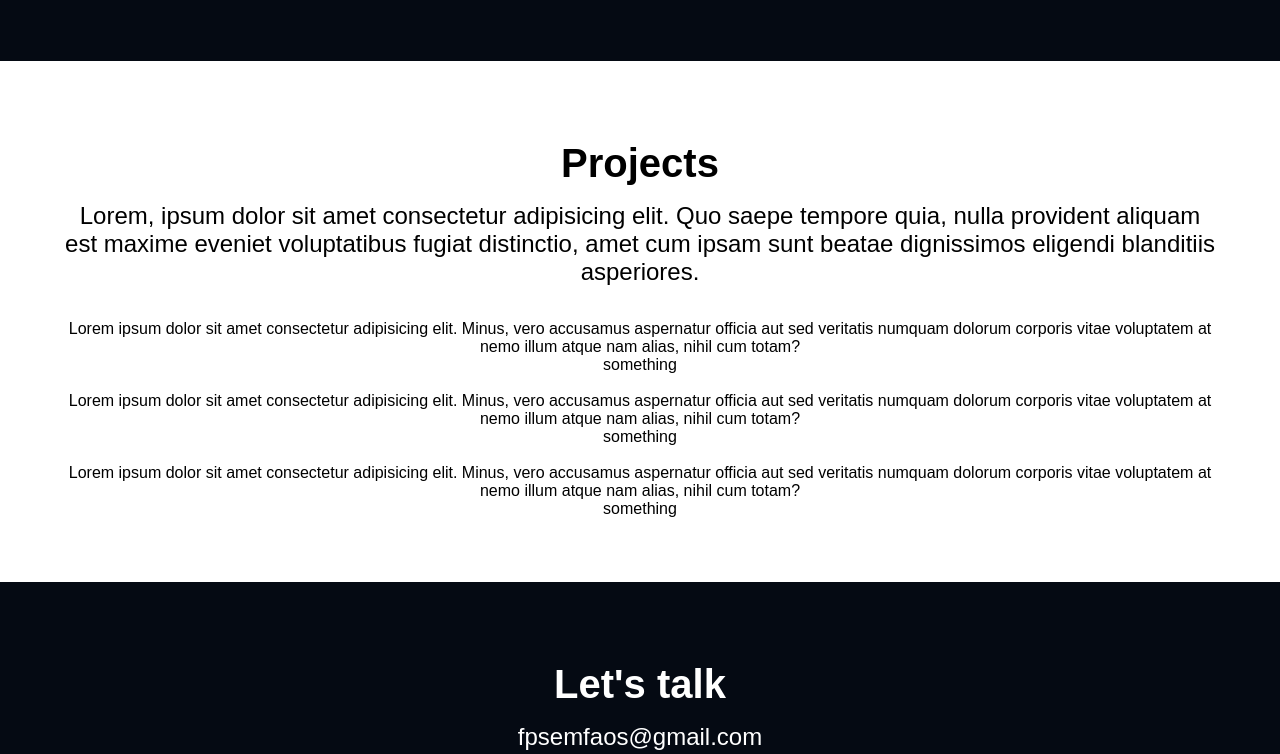
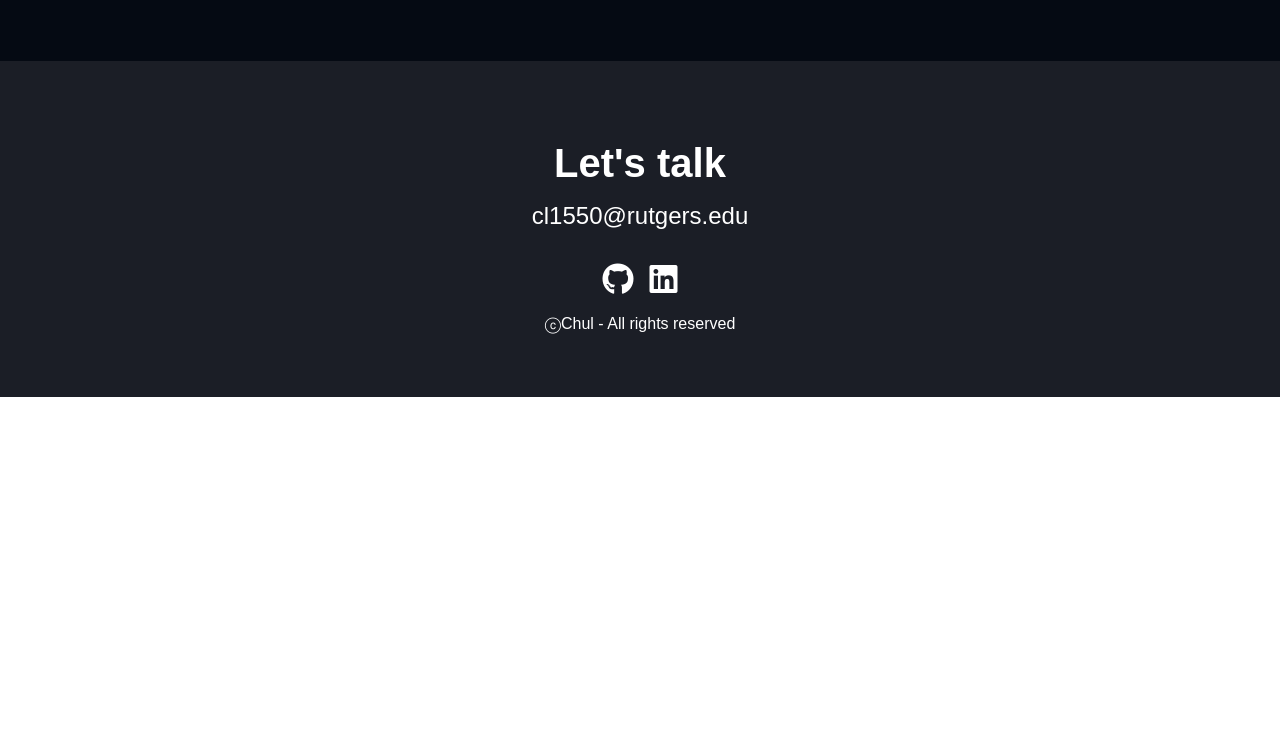
Before and after one commit to ChulJJA/Web_Coding_Practice_Frontend, a plain HTML site: page Portfolio/index.html in a window 1280 px wide. Shown: the part 3573-4327 px from the top of the page. After the commit the page ends 3970 px from the top, so only its background shows below. Drawn offline with Linux system fonts and the light colour scheme.

Commit message:
Removed unnecessary codes

```diff
--- a/Portfolio/css/style.css
+++ b/Portfolio/css/style.css
@@ -310,8 +310,8 @@ button:focus {
     background-color: var(--color-accent);
 }
 
-/* Work Experience */
-#works {
+/* Projects */
+#projects {
     background-color: var(--color-primary);
     color:var(--color-text);
 }
@@ -437,7 +437,7 @@ button:focus {
 
 /* Footer */
 #contact {
-    background-color: var(--color-primary);
+    background-color: var(--color-primary-variant);
     color: var(--color-text);
 }
 
--- a/Portfolio/index.html
+++ b/Portfolio/index.html
@@ -213,7 +213,7 @@
             </div>
         </section>
         <!-- Projects -->
-        <section id="works" class="section">
+        <section id="projects" class="section">
             <div class="max-container">
                 <h2 class="title">Projects</h2>
                 <p class="description">Solo/Team Projects</p>
@@ -228,7 +228,7 @@
                         <button class="category" data-category="game">Game <span class="category__count">4</span></button>
                     </li>
                     <li>
-                        <button class="category" data-category="academic">Academic <span class="category__count">2</span></button>
+                        <button class="category" data-category="academic">Academic <span class="category__count">3</span></button>
                     </li>
                 </ul>
                 <ul class="projects">
@@ -328,42 +328,6 @@
                 </ul>
             </div>
         </section>
-        <!-- Work Experience -->
-        <section id="projects" class="section">
-            <h2 class="title">Projects</h2>
-            <p class="description">Lorem, ipsum dolor sit amet consectetur adipisicing elit. Quo saepe tempore quia,
-                nulla provident aliquam est maxime eveniet voluptatibus fugiat distinctio, amet cum ipsam sunt beatae
-                dignissimos eligendi blanditiis asperiores.</p>
-            <ul>
-                <li>
-                    <img src="" alt="">
-                    <div>
-                        <p>Lorem ipsum dolor sit amet consectetur adipisicing elit. Minus, vero accusamus aspernatur
-                            officia aut sed veritatis numquam dolorum corporis vitae voluptatem at nemo illum atque nam
-                            alias, nihil cum totam?</p>
-                        <p><a href=""></a>something</p>
-                    </div>
-                </li>
-                <li>
-                    <img src="" alt="">
-                    <div>
-                        <p>Lorem ipsum dolor sit amet consectetur adipisicing elit. Minus, vero accusamus aspernatur
-                            officia aut sed veritatis numquam dolorum corporis vitae voluptatem at nemo illum atque nam
-                            alias, nihil cum totam?</p>
-                        <p><a href=""></a>something</p>
-                    </div>
-                </li>
-                <li>
-                    <img src="" alt="">
-                    <div>
-                        <p>Lorem ipsum dolor sit amet consectetur adipisicing elit. Minus, vero accusamus aspernatur
-                            officia aut sed veritatis numquam dolorum corporis vitae voluptatem at nemo illum atque nam
-                            alias, nihil cum totam?</p>
-                        <p><a href=""></a>something</p>
-                    </div>
-                </li>
-            </ul>
-        </section>
         <!-- Contact -->
         <section id="contact"></section>
         <!-- Arrow up -->
@@ -377,7 +341,7 @@
     <footer id="contact" class="section">
         <div class="max-container">
             <h2 class="title">Let&#39;s talk </h2>
-            <p class="description">fpsemfaos@gmail.com</p>
+            <p class="description">cl1550@rutgers.edu</p>
             <ul class="contact_links">
                 <li>
                     <a class="contact_link" href="https://github.com/ChulJJA" title="my github">
```
